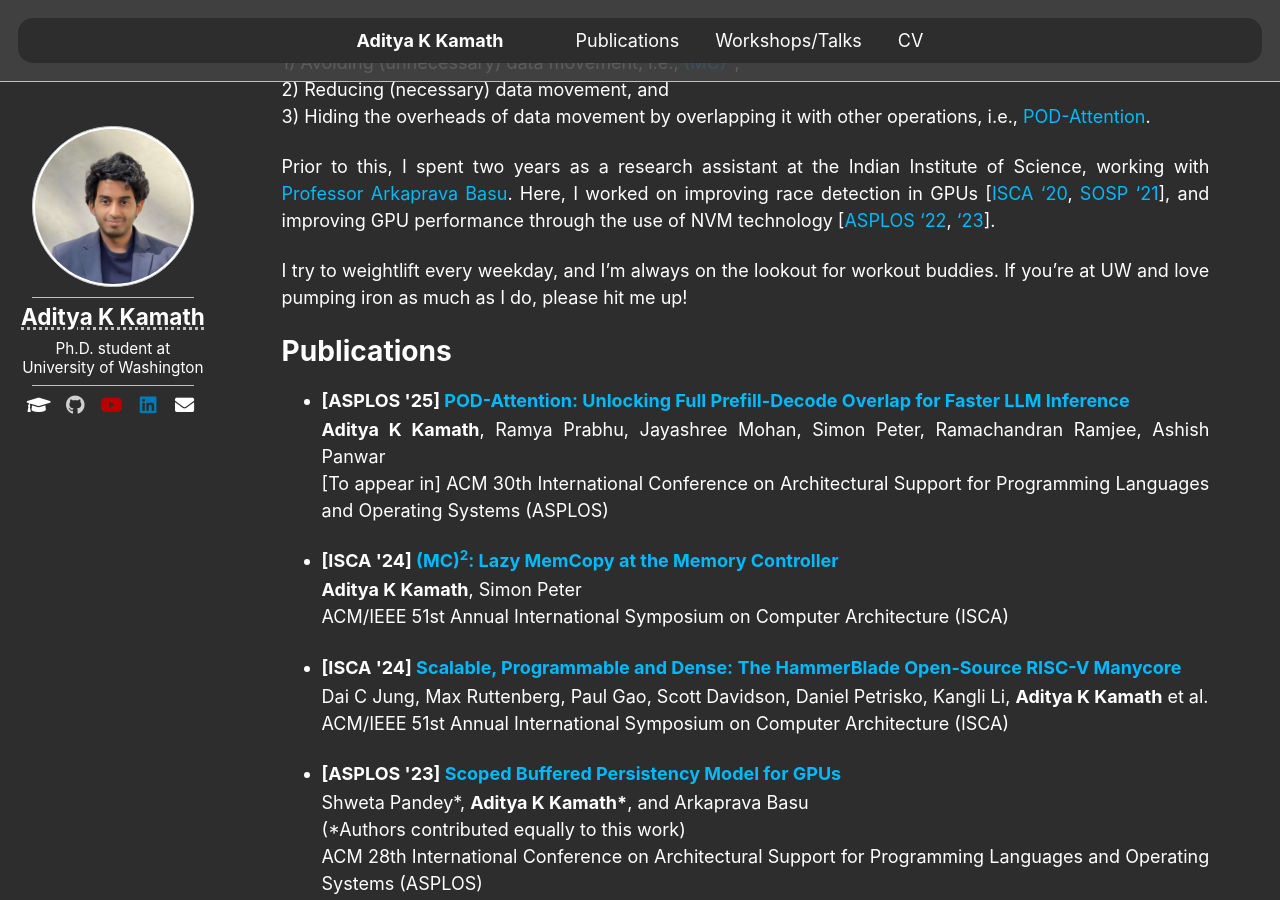
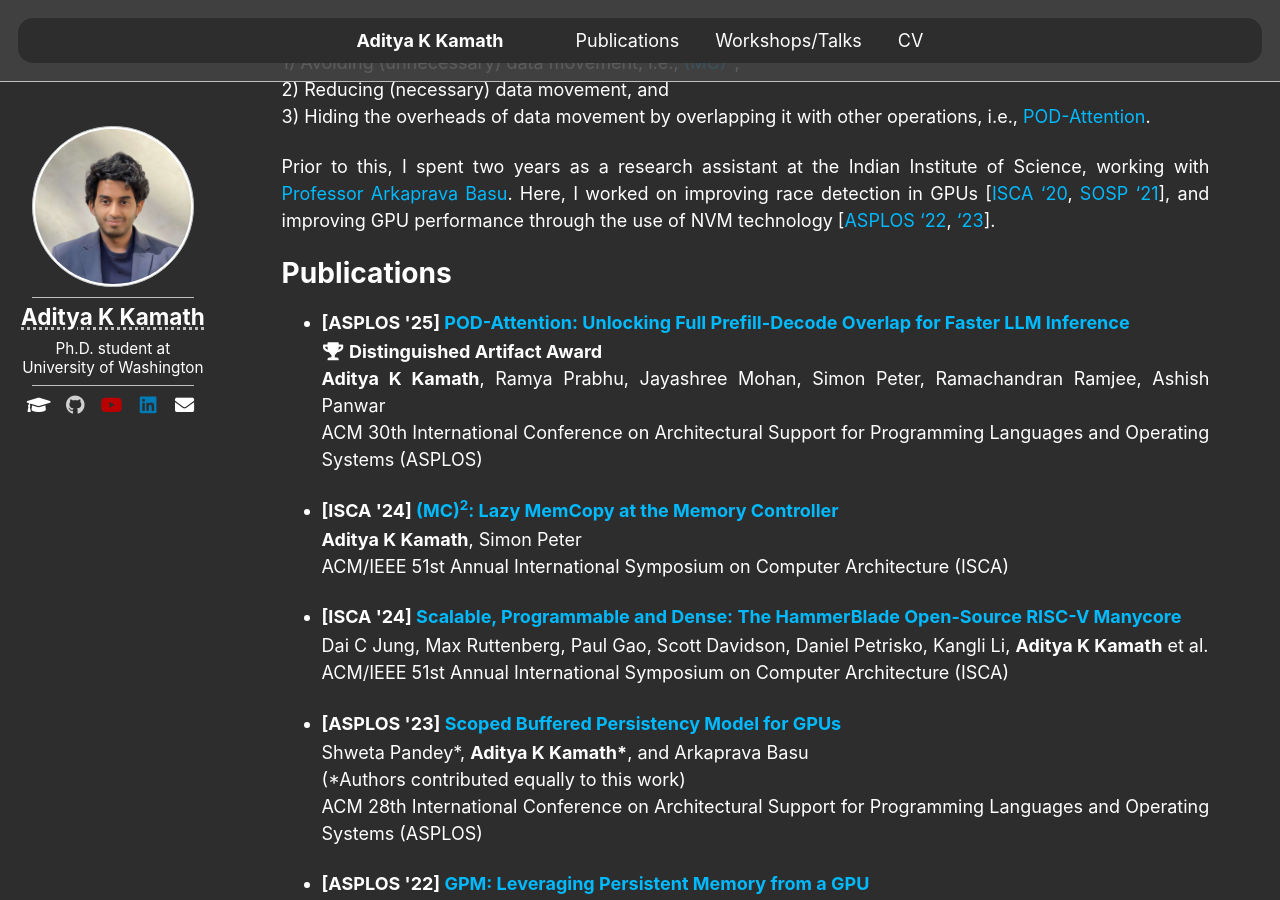
Before and after one commit to AKKamath/akkamath.github.io, a Jekyll site: the page built from _pages/about.md, in a window 1280 px wide and 900 px high, scrolled down 352 px. Built offline with Jekyll 4.4.1, drawn with Linux system fonts in a browser that asks for light colours.

Commit message:
Add Distinguished Artifact Award

```diff
--- a/_includes/archive-single-cv.html
+++ b/_includes/archive-single-cv.html
@@ -36,6 +36,9 @@
         <a href="{{ base_path }}{{ post.url }}" rel="permalink">{{ title }}</a>
       {% endif %}
     </h3>
+    {%if post.award %}
+    <B> <i class="fas fa-fw fa-trophy"></i> {{post.award}} <br> </B>
+    {% endif %}
     {% if post.read_time %}
       <p class="page__meta"><i class="fa fa-clock-o" aria-hidden="true"></i> {% include read-time.html %}</p>
     {% endif %}
--- a/_includes/archive-single.html
+++ b/_includes/archive-single.html
@@ -34,7 +34,9 @@
           <a href="{{ base_path }}{{ post.url }}" rel="permalink">{{ title }}</a>
         {% endif %}
       </h2>
-
+      {%if post.award %}
+      <B> <i class="fas fa-fw fa-trophy"></i> {{post.award}} <br> </B>
+      {% endif %}
       {% if post.read_time %}
         <p class="page__meta"><i class="fas fa-clock" aria-hidden="true"></i> {% include read-time.html %}</p>
       {% endif %}
@@ -55,8 +57,6 @@
       {% elsif post.excerpt and site.read_more == 'enabled' %}
       <p class="archive__item-excerpt-big" itemprop="description">{{ post.excerpt | markdownify | remove: '<p>' | remove: '</p>' }}<strong><a href="{{ base_path }}{{ post.url }}" rel="permalink"> Read more...</a></strong></p>
       {% endif %}
-
-
       {% if post.collection == 'publications' or post.collection == 'talks' %}
         <p class="page__datalinks">
         {% if post.paperurl %}
--- a/_layouts/single.html
+++ b/_layouts/single.html
@@ -33,6 +33,7 @@ layout: default
         {% if page.modified %}
           <p class="page__date"><strong><i class="fa fa-fw fa-calendar" aria-hidden="true"></i> {{ site.data.ui-text[site.locale].date_label | default: "Published:" }}</strong> <time datetime="{{ page.modified | date: "%Y-%m-%d" }}">{{ page.modified | date: "%B %d, %Y" }}</time></p>
         {% endif %}
+        {%if page.award %}<B> <i class="fas fa-fw fa-trophy"></i> {{page.award}} <br> </B>{% endif %}
         {% if page.authorlist%}{{ page.authorlist }}<br>{% endif %}
 
         {% if page.collection == 'teaching' %}
--- a/_pages/about.md
+++ b/_pages/about.md
@@ -19,8 +19,6 @@ There are three main axes by which I'm doing this:
 
 Prior to this, I spent two years as a research assistant at the Indian Institute of Science, working with [Professor Arkaprava Basu](https://www.csa.iisc.ac.in/~arkapravab/). Here, I worked on improving race detection in GPUs [[ISCA '20](https://dl.acm.org/doi/10.1109/ISCA45697.2020.00088), [SOSP '21](https://dl.acm.org/doi/10.1145/3477132.3483545)], and improving GPU performance through the use of NVM technology [[ASPLOS '22](https://dl.acm.org/doi/abs/10.1145/3503222.3507758), ['23](https://dl.acm.org/doi/10.1145/3575693.3575749)].
 
-I try to weightlift every weekday, and I'm always on the lookout for workout buddies. If you're at UW and love pumping iron as much as I do, please hit me up!
-
 Publications
 ======
   <ul>{% for post in site.publications reversed %}
--- a/_publications/2025-04-01-POD-Attention.md
+++ b/_publications/2025-04-01-POD-Attention.md
@@ -4,10 +4,11 @@ collection: publications
 permalink: /publication/ASPLOS25-POD-Attention
 excerpt: 'In this paper, we present POD-Attention --- the first GPU kernel that efficiently computes attention for hybrid-batch LLM inference. POD-Attention maximizes the utilization of both compute and memory bandwidth by carefully allocating GPU resources such that prefill and decode operations happen concurrently on the same multiprocessor.POD-Attention speeds up attention computation by up to $59\%$ (mean $28\%$), enabling higher throughput and lower latency LLM inference.'
 date: 2025-04-01
-venue: '[To appear in] ACM 30th International Conference on Architectural Support for Programming Languages and Operating Systems (ASPLOS)'
+venue: 'ACM 30th International Conference on Architectural Support for Programming Languages and Operating Systems (ASPLOS)'
 shortform: "ASPLOS '25"
 authorlist: "<B>Aditya K Kamath</B>, Ramya Prabhu, Jayashree Mohan, Simon Peter, Ramachandran Ramjee, Ashish Panwar"
 paperurl: '/files/ASPLOS25_POD.pdf'
+award: 'Distinguished Artifact Award'
 #videourl: ''
 #videoembed: ''
 codeurl: 'https://github.com/microsoft/vattention/tree/main/pod_attn'
```
Also changed, not shown: 2 other files.
